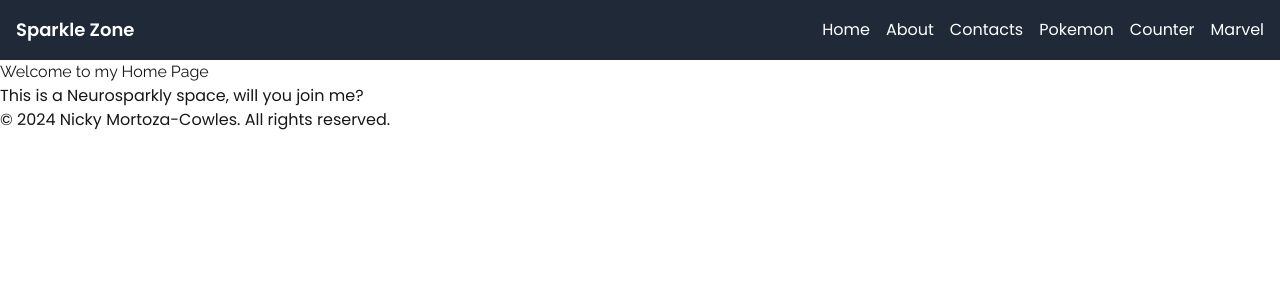
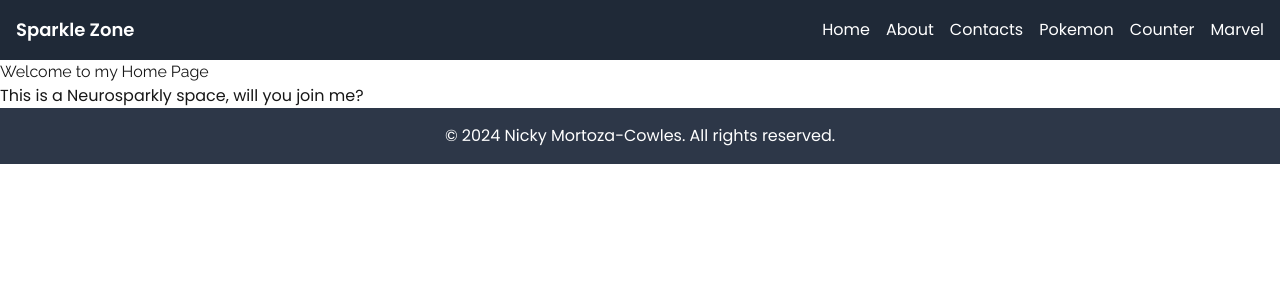
Before and after one commit to nicky-mc/The-Sparkle-Zone, a Next.js app in the folder page_routing_and_navigation/: page / in a window 1280 px wide. Shown: the top 300 px of the page. Built offline with nearby package versions, Linux system fonts and the light colour scheme.

Commit message:
neta data added

```diff
--- a/page_routing_and_navigation/src/app/components/Footer.jsx
+++ b/page_routing_and_navigation/src/app/components/Footer.jsx
@@ -1,8 +1,8 @@
-import styles from "./footer.module.css";
+import "./footer.module.css";
 
 export default function Footer() {
   return (
-    <footer className={styles.footer}>
+    <footer className="footer">
       <p>&copy; 2024 Nicky Mortoza-Cowles. All rights reserved.</p>
     </footer>
   );
```
